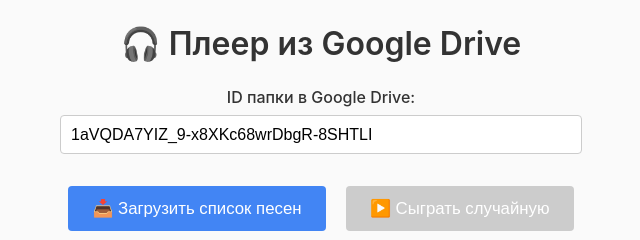
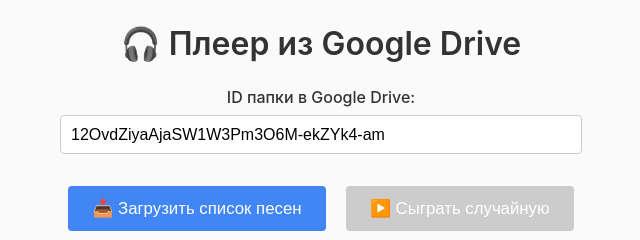
Before and after one commit to ksa79111-dev/audioplayer_direct_play_from_google_disk, a plain HTML site: page index.html in a window 1280 px wide. Shown: the top 240 px of the page, 319-959 px from the left. Drawn offline with Linux system fonts and the light colour scheme.

Commit message:
Update index.html

```diff
--- a/index.html
+++ b/index.html
@@ -72,7 +72,7 @@
   <div class="folder-input">
     <label for="folderId">ID папки в Google Drive:</label>
     <input type="text" id="folderId"
-           value="1aVQDA7YIZ_9-x8XKc68wrDbgR-8SHTLI"
+           value="12OvdZiyaAjaSW1W3Pm3O6M-ekZYk4-am"
            placeholder="Например: 1AbC_xYz9...">
   </div>
 
```
